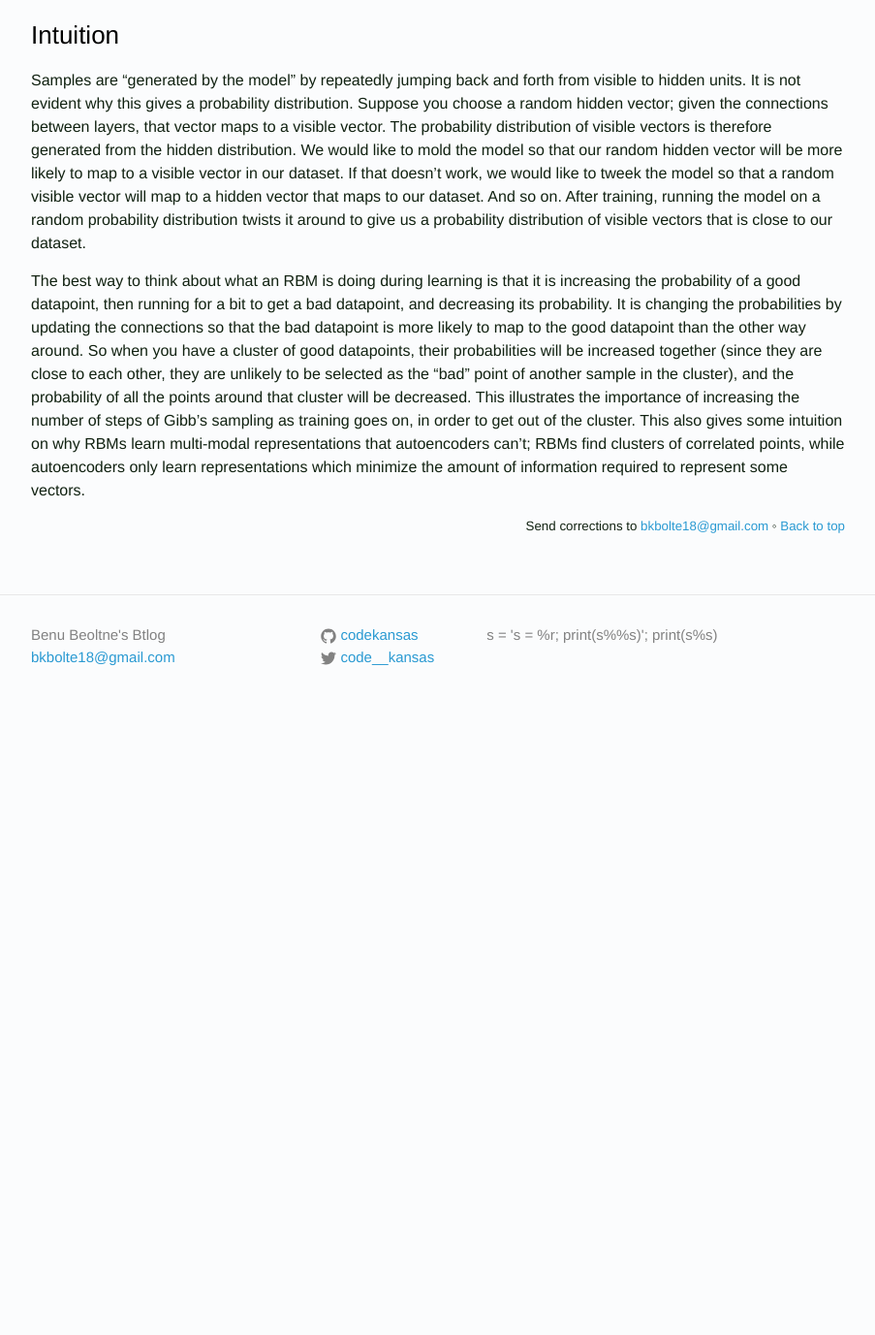
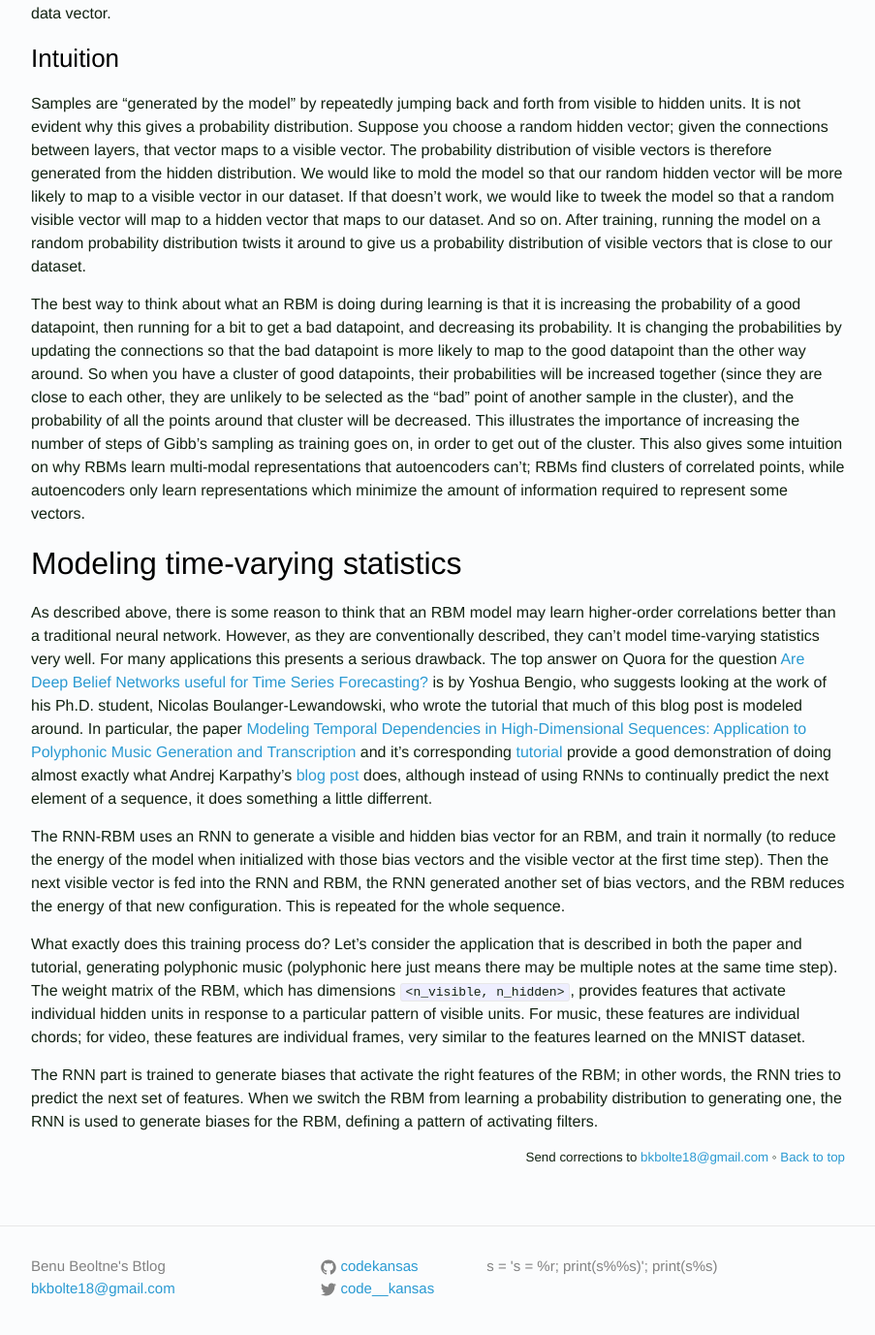
Before and after one commit to codekansas/codekansas.github.io, a Jekyll site: the page built from _posts/2016-07-18-generative-modeling.markdown, in a window 1280 px wide and 1400 px high, scrolled down 2860 px. Shown: the top 1377 px of the window at 97% size, without its empty margins (188-1091 px from the left). Built offline with Jekyll 4.4.1, drawn with Linux system fonts in a browser that asks for light colours; formulas are drawn with MathJax 3; before the commit the page ends 3609 px from its top, so only the background shows below that; some of the changed text lies outside the part shown.

Commit message:
started writing time-varying statistics part

```diff
--- a/_posts/2016-07-18-generative-modeling.markdown
+++ b/_posts/2016-07-18-generative-modeling.markdown
@@ -32,11 +32,11 @@ Some references which explore this topic in greater detail can be found here:
  - [Speech Recognition with Deep Recurrent Neural Networks][graves-speech]: A pretty influential paper from Geoff Hinton and company in 2013 which explains LSTMs in greater detail.
  - [Multimodal Learning with Deep Boltzmann Machines][multimodal-learning] This paper describes using a probabilistic model to couple data from different modalities (in particular, vision and text) and generate one given the other. For example, given some keywords, their model is able to generate relevant images, and given an image, is able to generate descriptive keywords.
 
-# Installing Dependencies
+# Installing dependencies
 
 Most of this post will rely on using Theano. The general concepts can probably be ported over to another framework pretty easily (if you do this, I would be interested in hearing about it). It probably also helps to have a GPU, if you want to do more than try toy examples. You can follow the installation instructions [here](http://deeplearning.net/software/theano/install.html), although getting a GPU working with your system can be a bit painful.
 
-# Another take on Restricted Boltzmann Machines
+# Another take on restricted Boltzmann Machines
 
 The question which RBMs are often used to answer is, "What do we do when we don't have enough labeled data?" Approaching this question from a neural network perspective would probably lead you to the [autoencoder](https://en.wikipedia.org/wiki/Autoencoder), where instead of training a model to produce some output given an input, you train a model to reproduce the input. Autoencoders are easy to think about, because they build on the knowledge that most people have about conventional neural networks. However, in practice, RBMs tend to outperform autoencoders for important tasks. In the example below, both models are trained on the MNIST dataset and learn some filters (the weights connecting the visible vector to a single hidden unit).
 
@@ -70,6 +70,16 @@ Samples are "generated by the model" by repeatedly jumping back and forth from v
 
 The best way to think about what an RBM is doing during learning is that it is increasing the probability of a good datapoint, then running for a bit to get a bad datapoint, and decreasing its probability. It is changing the probabilities by updating the connections so that the bad datapoint is more likely to map to the good datapoint than the other way around. So when you have a cluster of good datapoints, their probabilities will be increased together (since they are close to each other, they are unlikely to be selected as the "bad" point of another sample in the cluster), and the probability of all the points around that cluster will be decreased. This illustrates the importance of increasing the number of steps of Gibb's sampling as training goes on, in order to get out of the cluster. This also gives some intuition on why RBMs learn multi-modal representations that autoencoders can't; RBMs find clusters of correlated points, while autoencoders only learn representations which minimize the amount of information required to represent some vectors.
 
+# Modeling time-varying statistics
+
+As described above, there is some reason to think that an RBM model may learn higher-order correlations better than a traditional neural network. However, as they are conventionally described, they can't model time-varying statistics very well. For many applications this presents a serious drawback. The top answer on Quora for the question [Are Deep Belief Networks useful for Time Series Forecasting?](https://www.quora.com/Are-Deep-Belief-Networks-useful-for-Time-Series-Forecasting) is by Yoshua Bengio, who suggests looking at the work of his Ph.D. student, Nicolas Boulanger-Lewandowski, who wrote the tutorial that much of this blog post is modeled around. In particular, the paper [Modeling Temporal Dependencies in High-Dimensional Sequences: Application to Polyphonic Music Generation and Transcription][modeling-temporal-dependencies] and it's corresponding [tutorial][deeplearning-rnnrbm] provide a good demonstration of doing almost exactly what Andrej Karpathy's [blog post][karpathy-effectiveness] does, although instead of using RNNs to continually predict the next element of a sequence, it does something a little differrent.
+
+The RNN-RBM uses an RNN to generate a visible and hidden bias vector for an RBM, and train it normally (to reduce the energy of the model when initialized with those bias vectors and the visible vector at the first time step). Then the next visible vector is fed into the RNN and RBM, the RNN generated another set of bias vectors, and the RBM reduces the energy of that new configuration. This is repeated for the whole sequence.
+
+What exactly does this training process do? Let's consider the application that is described in both the paper and tutorial, generating polyphonic music (polyphonic here just means there may be multiple notes at the same time step). The weight matrix of the RBM, which has dimensions `<n_visible, n_hidden>`, provides features that activate individual hidden units in response to a particular pattern of visible units. For music, these features are individual chords; for video, these features are individual frames, very similar to the features learned on the MNIST dataset.
+
+The RNN part is trained to generate biases that activate the right features of the RBM; in other words, the RNN tries to predict the next set of features. When we switch the RBM from learning a probability distribution to generating one, the RNN is used to generate biases for the RBM, defining a pattern of activating filters.
+
 <script src="https://ajax.googleapis.com/ajax/libs/jquery/2.2.2/jquery.min.js"></script>
 <script type="text/javascript">
 $(document).ready(function() {
```
